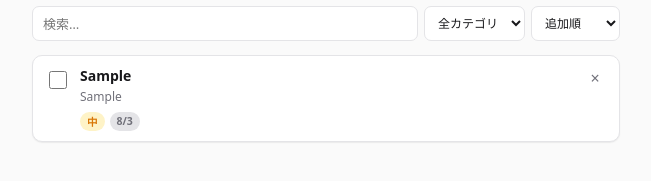
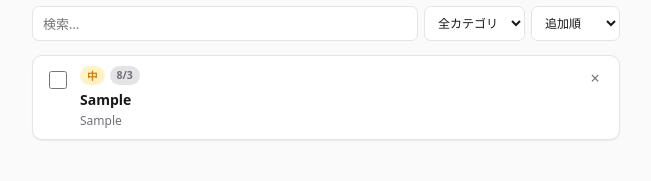
Before and after one commit to fumaalex0507-ops/Todo, a React (Vite) app: page / in a window 1280 px wide. Both pictures are taken after typing "Sample", "Sample" into the empty fields and a click on the button "追加". Shown: the part 554-735 px from the top of the page, without its empty margins (314-965 px from the left). Built offline with nearby package versions, Linux system fonts and the light colour scheme.

Commit message:
Todoリストのバッジ(優先度・カテゴリ・期日)をタイトルの上に配置

```diff
--- a/src/App.css
+++ b/src/App.css
@@ -423,7 +423,7 @@
 }
 
 .todo-item__title {
-  margin: 0;
+  margin: 5px 0 0;
   font-size: 14px;
   font-weight: 600;
   word-break: break-word;
@@ -444,7 +444,6 @@
   display: flex;
   gap: 5px;
   flex-wrap: wrap;
-  margin-top: 7px;
 }
 
 .badge {
--- a/src/components/TodoItem.tsx
+++ b/src/components/TodoItem.tsx
@@ -41,8 +41,6 @@ export function TodoItem({ todo, onToggle, onEdit, onDelete }: TodoItemProps) {
       </label>
 
       <div className="todo-item__body" onClick={() => onEdit(todo)}>
-        <p className="todo-item__title">{todo.title}</p>
-        {todo.memo && <p className="todo-item__memo">{todo.memo}</p>}
         <div className="todo-item__meta">
           <span className={`badge badge--priority-${todo.priority}`}>
             {priorityLabel[todo.priority]}
@@ -59,6 +57,8 @@ export function TodoItem({ todo, onToggle, onEdit, onDelete }: TodoItemProps) {
             </span>
           )}
         </div>
+        <p className="todo-item__title">{todo.title}</p>
+        {todo.memo && <p className="todo-item__memo">{todo.memo}</p>}
       </div>
 
       <button
```
